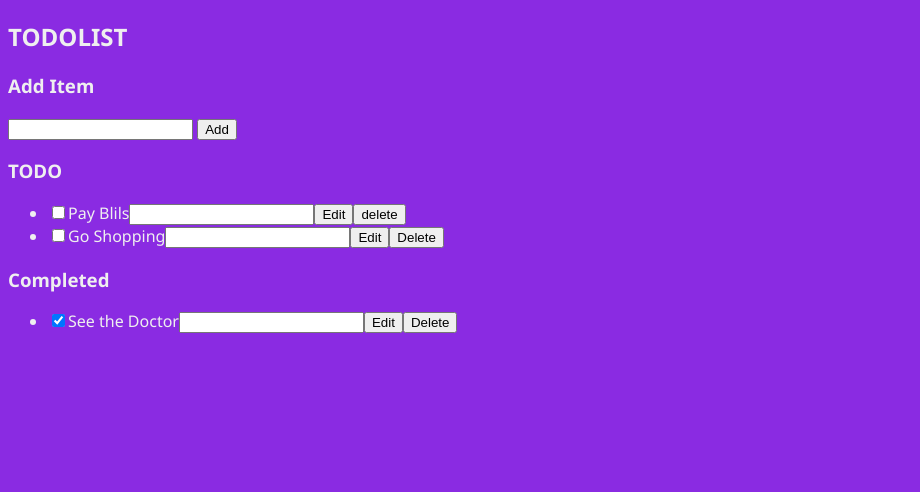
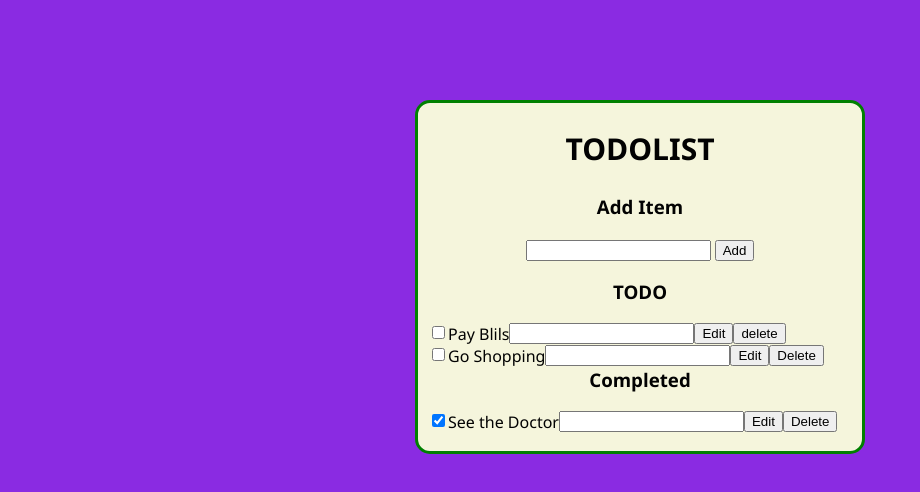
Before and after one commit to zohaibhassan9/To-Do-List-App, a plain HTML site: page index.html in a window 1280 px wide. Shown: the whole page, without its empty margins (0-920 px from the left). Drawn offline with Linux system fonts and the light colour scheme.

Commit message:
headins sub headings, lists styling

```diff
--- a/stysle.css
+++ b/stysle.css
@@ -4,10 +4,44 @@
 
 *{
     box-sizing: border-box;
+
+
 }
 
 body{
 background-color: blueviolet;
 font-family: 'Segoe UI', Tahoma, Geneva, Verdana, sans-serif;
-color: #efefef;
+color: #020202;
 }
+
+.container{
+display: block;
+background-color: beige;
+width: 450px;
+border-radius: 15px;
+border: 3px solid green;
+text-align: center;
+margin: 100px auto;
+padding: 0px 10px 40px 10px;
+
+}
+
+h2{
+    font-size: 30px;
+    text-align: center;
+
+}
+ul{
+    margin: 0;
+    padding: 0;
+
+}
+
+h3, li{
+clear: both;
+list-style: none;
+}
+
+li * {
+    float: left;
+}
```
